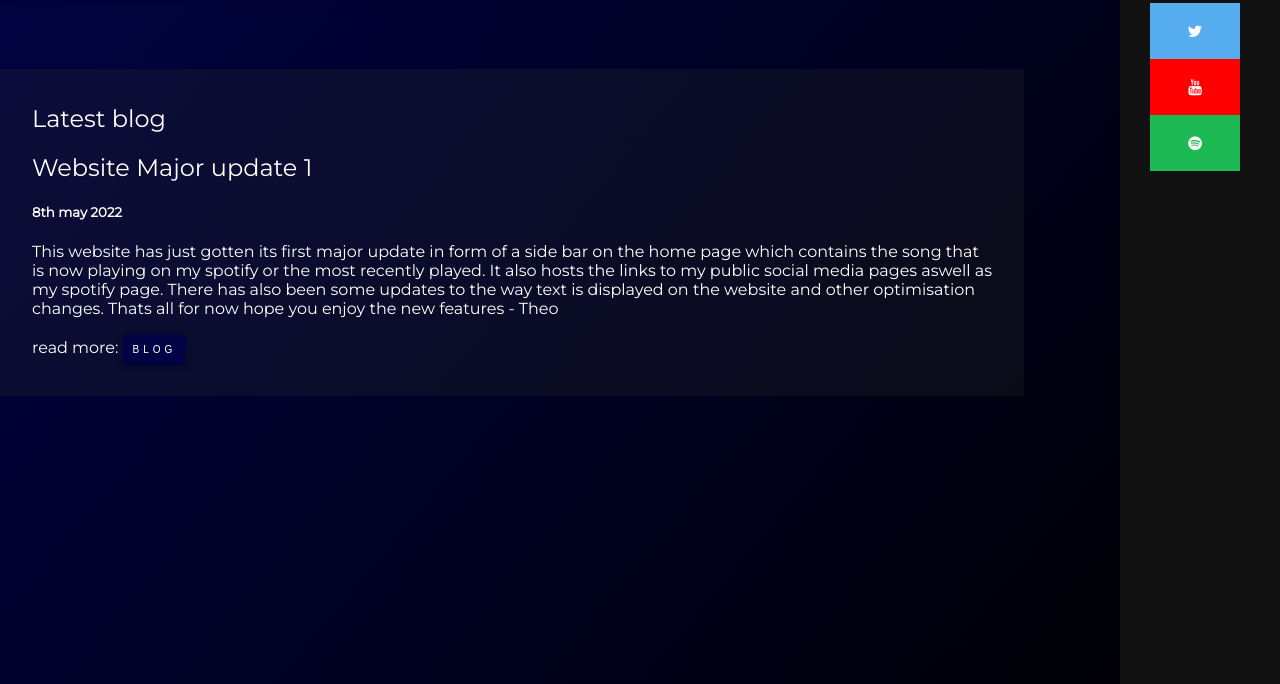
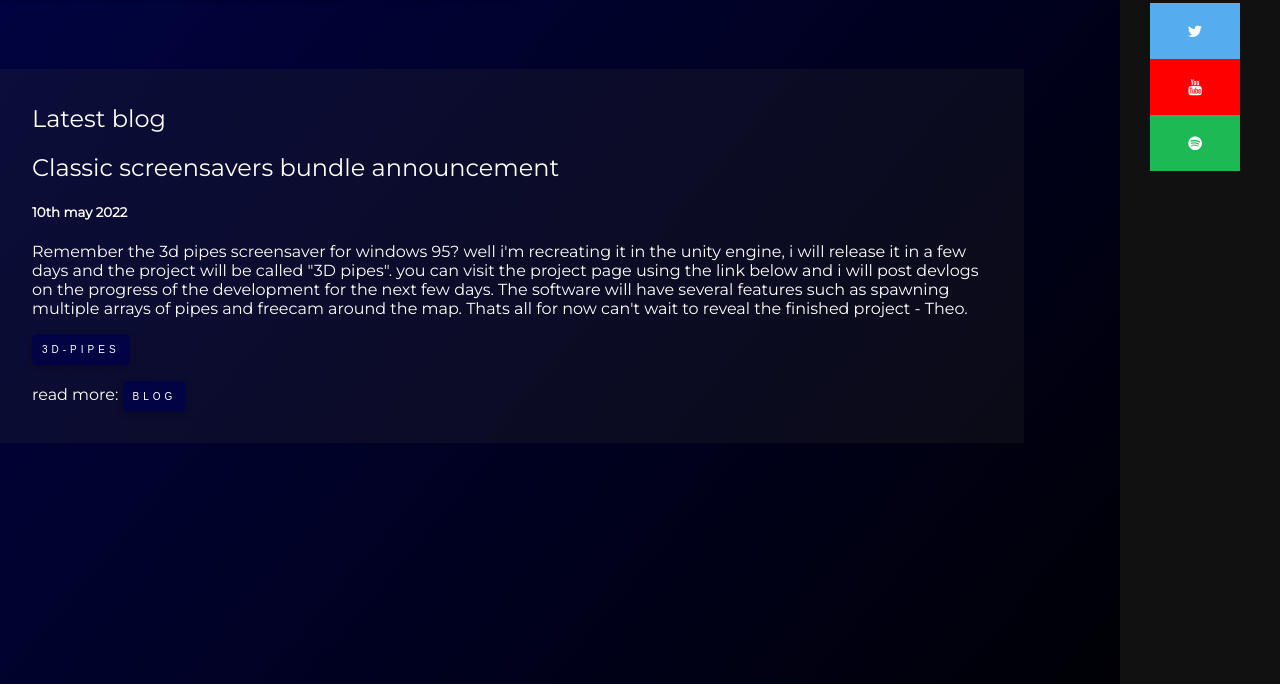
Before and after one commit to Theohaines/Theohaines.github.io, a plain HTML site: page index.html in a window 1280 px wide. Shown: the part 116-800 px from the top of the page. Drawn offline with nearby package versions, Linux system fonts and the light colour scheme; no server answers.

Commit message:
updated blog

```diff
--- a/index.html
+++ b/index.html
@@ -27,12 +27,16 @@
     <br>
     <div class="BlogPost" id="LatestBlog">
         <h2 class="Latest blog">Latest blog</h2>
-        <H2>Website Major update 1</H2>
-        <H5>8th may 2022</H2>
-        <P id="BlogParagraph">This website has just gotten its first major update in form of a side bar on the home page which contains the song that is now playing on my spotify or the most recently
-             played. It also hosts the links to my public social media pages aswell as my spotify page. There has also been some updates to the way text is displayed
-              on the website and other optimisation changes. Thats all for now hope you enjoy the new features - Theo
+        <H2>Classic screensavers bundle announcement</H2>
+        <H5>10th may 2022</H2>
+        <P id="BlogParagraph">
+            Remember the 3d pipes screensaver for windows 95? well i'm recreating it in the unity engine, i will release it
+            in a few days and the project will be called "3D pipes". you can visit the project page using the link below and i
+            will post devlogs on the progress of the development for the next few days. The software will have several features
+            such as spawning multiple arrays of pipes and freecam around the map. Thats all for now can't wait to reveal the finished
+            project - Theo.
         </P>
+        <a href="Blog.html"><button class="Button Button1">3D-Pipes</button></a>
         <p>read more: <a href="Blog.html"><button class="Button Button1">Blog</button></a></p>
     </div>
 
```
Also changed, not shown: Blog.html (+15 -1 lines).
